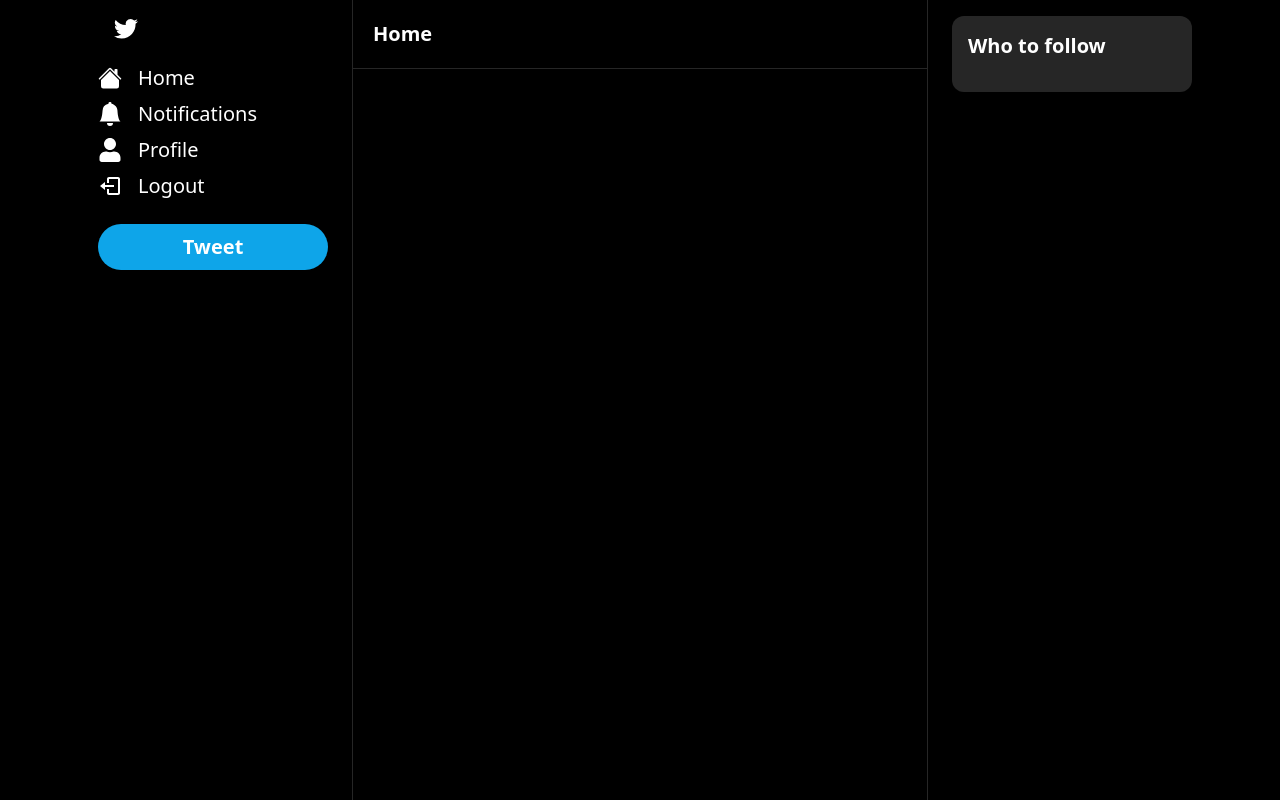
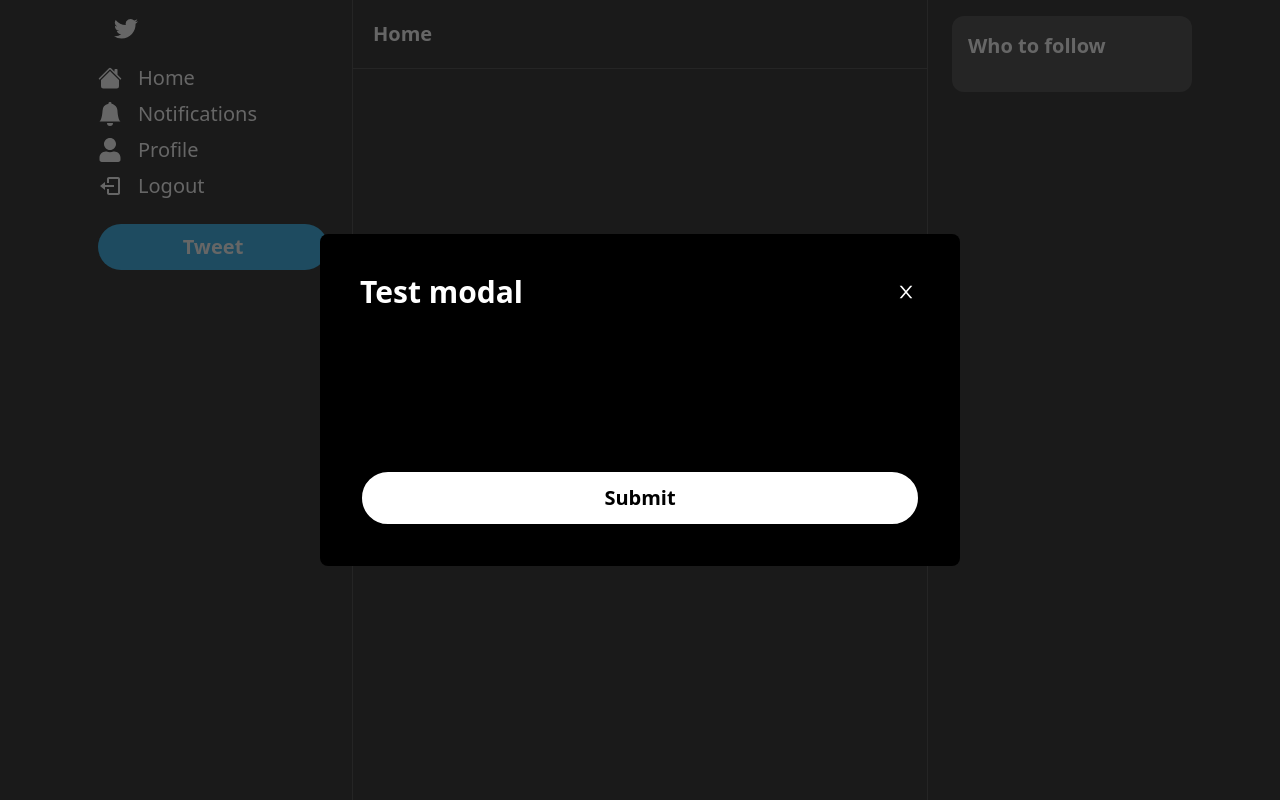
Before and after one commit to Tayrika/twitter-clone, a Next.js app: page / in a window 1280 px wide. Built offline with nearby package versions, Linux system fonts and the light colour scheme.

Commit message:
Create modal component

```diff
--- /dev/null
+++ b/components/Button.tsx
@@ -0,0 +1,49 @@
+interface ButtonProps {
+  label: string;
+  secondary?: boolean;
+  fullWidth?: boolean;
+  large?: boolean;
+  onClick: () => void;
+  disabled?: boolean;
+  outline?: boolean;
+}
+
+const Button: React.FC<ButtonProps> = ({
+  label,
+  secondary,
+  fullWidth,
+  large,
+  onClick,
+  disabled,
+  outline
+}) => {
+  return (
+    <button
+      disabled={disabled}
+      onClick={onClick}
+      className={`
+        disabled:opacity-70
+        disabled:cursor-not-allowed
+        rounded-full
+        font-semibold
+        hover:opacity-80
+        transition
+        border-2
+        ${fullWidth ? 'w-full' : 'w-fit'}
+        ${secondary ? 'bg-white' : 'bg-sky-500'}
+        ${secondary ? 'text-black' : 'text-white'}
+        ${secondary ? 'border-black' : 'border-sky-500'}
+        ${large ? 'text-xl' : 'text-md'}
+        ${large ? 'px-5' : 'px-4'}
+        ${large ? 'py-3' : 'py-2'}
+        ${outline ? 'bg-transparent' : ''}
+        ${outline ? 'border-white' : ''}
+        ${outline ? 'text-white' : ''}
+      `}
+    >
+      {label}
+    </button>
+   );
+}
+
+export default Button;
--- /dev/null
+++ b/components/Modal.tsx
@@ -0,0 +1,132 @@
+import { useCallback } from "react";
+import { AiOutlineClose } from "react-icons/ai";
+import Button from "./Button";
+
+interface ModalProps {
+  isOpen?: boolean;
+  onClose: () => void;
+  onSubmit: () => void;
+  title?: string;
+  body?: React.ReactElement;
+  footer?: React.ReactElement;
+  actionLabel: string;
+  disabled?: boolean;
+}
+
+const Modal: React.FC<ModalProps> = ({
+  isOpen,
+  onClose,
+  onSubmit,
+  title,
+  body,
+  footer,
+  actionLabel,
+  disabled
+}) => {
+  const handleClose = useCallback(() => {
+    if (disabled) {
+      return;
+    }
+
+    onClose();
+  }, [disabled, onClose]);
+
+  const handleSubmit = useCallback(() => {
+    if (disabled) {
+      return;
+    }
+
+    onSubmit();
+  }, [disabled, onSubmit]);
+
+  if (!isOpen) {
+    return null;
+  }
+
+  return (
+    <>
+      <div className="
+        justify-center
+        items-center
+        flex
+        overflow-x-hidden
+        overflow-y-auto
+        fixed
+        inset-0
+        z-50
+        outline-none
+        focus:outline-none
+        bg-neutral-800
+        bg-opacity-70
+      ">
+        <div className="
+          relative
+          w-full
+          lg:w-3/6
+          my-6
+          mx-auto
+          lg:max-w-3xl
+          h-full
+          lg:h-auto
+        ">
+          {/* Content */}
+          <div className="
+            h-full
+            lg:h-auto
+            border-0
+            rounded-lg
+            shodow-lg
+            relative
+            flex
+            flex-col
+            w-full
+            bg-black
+            outline-none
+            focus:outline-none
+          ">
+            {/* Header */}
+            <div className="
+              flex
+              items-center
+              justify-between
+              p-10
+              rounded-t
+            ">
+              <h3 className="text-3xl font-semibold text-white">{title}</h3>
+              <button
+                onClick={handleClose}
+                className="
+                  p-1
+                  ml-auto
+                  border-0
+                  text-white
+                  hover:opacity-70
+                  transition
+              ">
+                <AiOutlineClose size={20} />
+              </button>
+            </div>
+            {/* Body */}
+            <div className="relative p-10 flex-auto">
+              {body}
+            </div>
+            {/* Footer */}
+            <div className="flex flex-col gap-2 p-10">
+              <Button
+                disabled={disabled}
+                label={actionLabel}
+                secondary
+                fullWidth
+                large
+                onClick={handleSubmit}
+              />
+              {footer}
+            </div>
+          </div>
+        </div>
+      </div>
+    </>
+   );
+}
+
+export default Modal;
--- a/pages/_app.tsx
+++ b/pages/_app.tsx
@@ -1,11 +1,15 @@
 import Layout from '@/components/Layout'
+import Modal from '@/components/Modal'
 import '@/styles/globals.css'
 import type { AppProps } from 'next/app'
 
 export default function App({ Component, pageProps }: AppProps) {
   return (
-    <Layout>
-      <Component {...pageProps} />
-    </Layout>
+    <>
+      <Modal actionLabel='Submit' isOpen title="Test modal" />
+      <Layout>
+        <Component {...pageProps} />
+      </Layout>
+    </>
   )
 }
```
